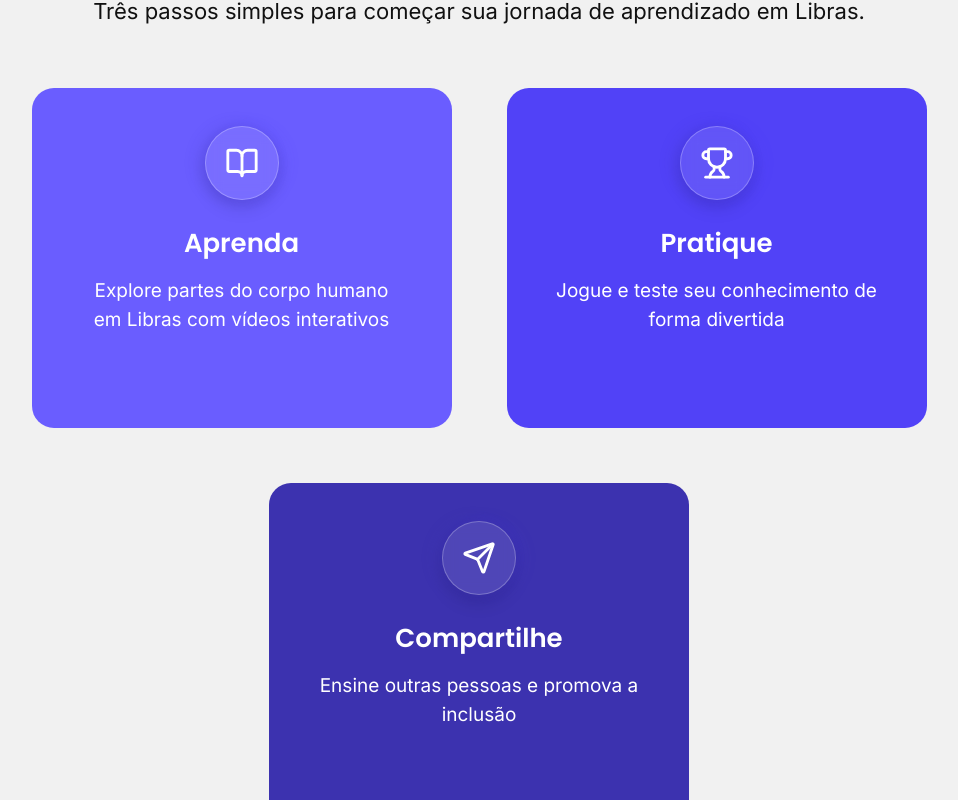
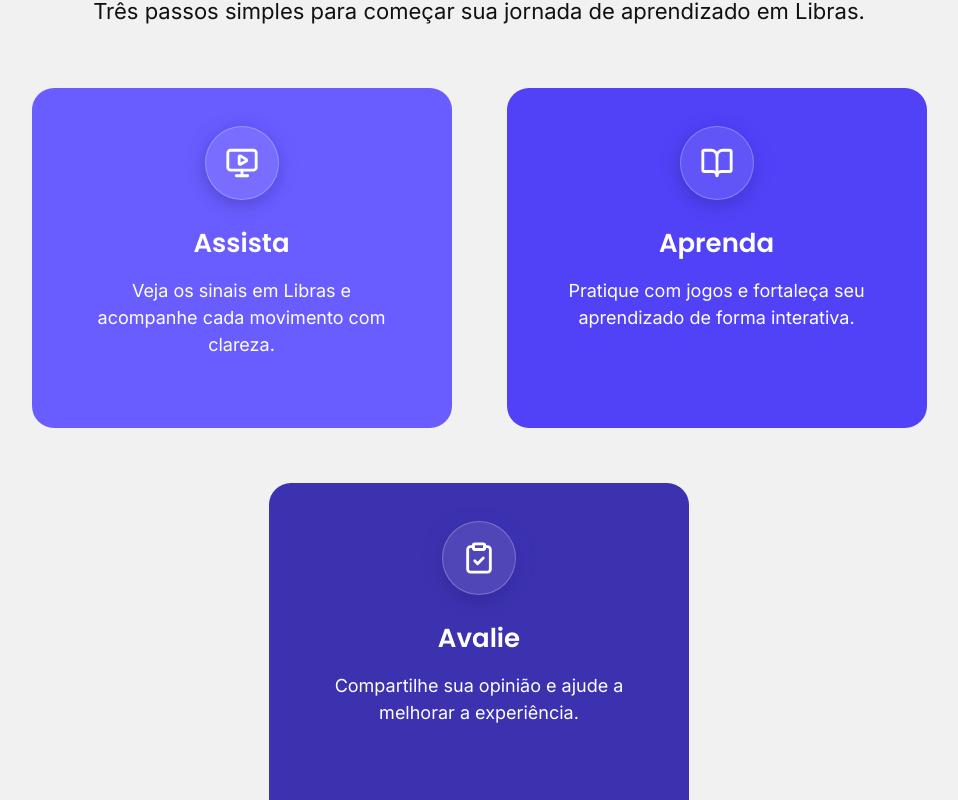
Before and after one commit to f3lipecostadev/body-signs, a React (Vite) app: page / in a window 1280 px wide. Shown: the part 1792-2592 px from the top of the page, without its empty margins (161-1119 px from the left). Built offline with nearby package versions, Linux system fonts and the light colour scheme.

Commit message:
icons home

```diff
--- a/src/components/home/HomeTopics.tsx
+++ b/src/components/home/HomeTopics.tsx
@@ -1,4 +1,5 @@
-import { BookOpen, Trophy, Send } from "lucide-react";
+import { MonitorPlay, BookOpen, ClipboardCheck } from "lucide-react";
+import { Link } from "react-router-dom";
 import { Reveal } from "@/components/common/Reveal";
 
 export function HomeTopics() {
@@ -19,7 +20,29 @@ export function HomeTopics() {
 
       <div className="flex flex-wrap items-start justify-center gap-[55px] text-white">
         <Reveal delay={0.08}>
-          <div className="flex min-h-[340px] max-w-[420px] cursor-pointer flex-col items-center justify-start rounded-[22px] bg-[#6A5DFF] px-[48px] py-[38px] text-center transition duration-300 hover:-translate-y-[10px]">
+          <Link
+            to="/corpo-em-libras"
+            className="flex min-h-[340px] max-w-[420px] cursor-pointer flex-col items-center justify-start rounded-[22px] bg-[#6A5DFF] px-[48px] py-[38px] text-center transition duration-300 hover:-translate-y-[10px]"
+          >
+            <div className="relative mb-[24px] flex h-[74px] w-[74px] items-center justify-center overflow-hidden rounded-full border border-white/25 bg-white/10 shadow-[-6px_0_16px_rgba(60,50,175,0.18),6px_0_16px_rgba(81,66,247,0.14),0_8px_18px_rgba(0,0,0,0.12)] backdrop-blur-[8px]">
+              <MonitorPlay size={34} className="relative z-[1]" />
+            </div>
+
+            <h3 className="mb-[14px] font-['Poppins'] text-[26px] font-semibold">
+              Assista
+            </h3>
+
+            <p className="font-['Inter'] text-[18px] leading-[1.5] font-normal">
+              Veja os sinais em Libras e acompanhe cada movimento com clareza.
+            </p>
+          </Link>
+        </Reveal>
+
+        <Reveal delay={0.16}>
+          <Link
+            to="/jogos"
+            className="flex min-h-[340px] max-w-[420px] cursor-pointer flex-col items-center justify-start rounded-[22px] bg-[#5142F7] px-[48px] py-[38px] text-center transition duration-300 hover:-translate-y-[10px]"
+          >
             <div className="relative mb-[24px] flex h-[74px] w-[74px] items-center justify-center overflow-hidden rounded-full border border-white/25 bg-white/10 shadow-[-6px_0_16px_rgba(60,50,175,0.18),6px_0_16px_rgba(81,66,247,0.14),0_8px_18px_rgba(0,0,0,0.12)] backdrop-blur-[8px]">
               <BookOpen size={34} className="relative z-[1]" />
             </div>
@@ -28,42 +51,29 @@ export function HomeTopics() {
               Aprenda
             </h3>
 
-            <p className="font-['Inter'] text-[19px] leading-[1.5] font-normal">
-              Explore partes do corpo humano em Libras com vídeos interativos
+            <p className="font-['Inter'] text-[18px] leading-[1.5] font-normal">
+              Pratique com jogos e fortaleça seu aprendizado de forma interativa.
             </p>
-          </div>
+          </Link>
         </Reveal>
 
-        <Reveal delay={0.16}>
-          <div className="flex min-h-[340px] max-w-[420px] cursor-pointer flex-col items-center justify-start rounded-[22px] bg-[#5142F7] px-[48px] py-[38px] text-center transition duration-300 hover:-translate-y-[10px]">
+        <Reveal delay={0.24}>
+          <Link
+            to="/contato"
+            className="flex min-h-[340px] max-w-[420px] cursor-pointer flex-col items-center justify-start rounded-[22px] bg-[#3C32AF] px-[48px] py-[38px] text-center transition duration-300 hover:-translate-y-[10px]"
+          >
             <div className="relative mb-[24px] flex h-[74px] w-[74px] items-center justify-center overflow-hidden rounded-full border border-white/25 bg-white/10 shadow-[-6px_0_16px_rgba(60,50,175,0.18),6px_0_16px_rgba(81,66,247,0.14),0_8px_18px_rgba(0,0,0,0.12)] backdrop-blur-[8px]">
-              <Trophy size={34} className="relative z-[1]" />
+              <ClipboardCheck size={34} className="relative z-[1]" />
             </div>
 
             <h3 className="mb-[14px] font-['Poppins'] text-[26px] font-semibold">
-              Pratique
+              Avalie
             </h3>
 
-            <p className="font-['Inter'] text-[19px] leading-[1.5] font-normal">
-              Jogue e teste seu conhecimento de forma divertida
+            <p className="font-['Inter'] text-[18px] leading-[1.5] font-normal">
+              Compartilhe sua opinião e ajude a melhorar a experiência.
             </p>
-          </div>
-        </Reveal>
-
-        <Reveal delay={0.24}>
-          <div className="flex min-h-[340px] max-w-[420px] cursor-pointer flex-col items-center justify-start rounded-[22px] bg-[#3C32AF] px-[48px] py-[38px] text-center transition duration-300 hover:-translate-y-[10px]">
-            <div className="relative mb-[24px] flex h-[74px] w-[74px] items-center justify-center overflow-hidden rounded-full border border-white/25 bg-white/10 shadow-[-6px_0_16px_rgba(60,50,175,0.18),6px_0_16px_rgba(81,66,247,0.14),0_8px_18px_rgba(0,0,0,0.12)] backdrop-blur-[8px]">
-              <Send size={34} className="relative z-[1]" />
-            </div>
-
-            <h3 className="mb-[14px] font-['Poppins'] text-[26px] font-semibold">
-              Compartilhe
-            </h3>
-
-            <p className="font-['Inter'] text-[19px] leading-[1.5] font-normal">
-              Ensine outras pessoas e promova a inclusão
-            </p>
-          </div>
+          </Link>
         </Reveal>
       </div>
     </section>
```
